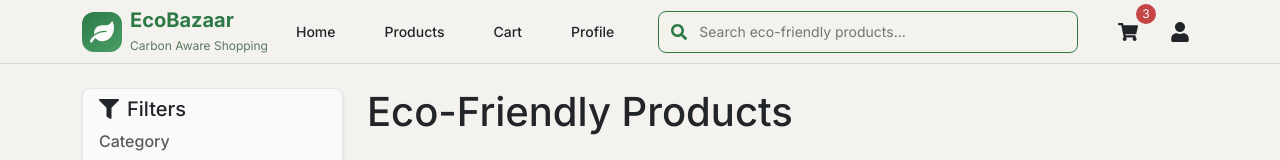
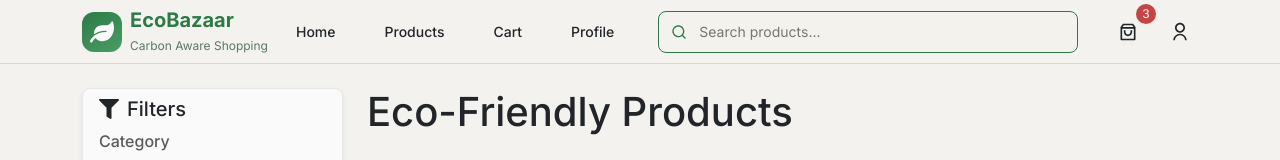
Before and after one commit to Kaushal-00/EcoBazaar, a React (Create React App) app in the folder frontend/: page / in a window 1280 px wide. Shown: the top 160 px of the page. Built offline with nearby package versions, Linux system fonts and the light colour scheme.

Commit message:
feat(navbar): Update icons and improve search bar styling
- Replace cart and profile icons with RiShoppingBag3Line and RiUserLine
- Adjust search bar alignment and styling
- Add proper hover and focus states
- Improve vertical centering of elements

```diff
--- a/frontend/src/components/Navbar/Navbar.js
+++ b/frontend/src/components/Navbar/Navbar.js
@@ -1,6 +1,7 @@
 import React from "react";
 import "./Navbar.css";
-import { FaShoppingCart, FaUser, FaLeaf, FaSearch } from "react-icons/fa";
+import { FaLeaf } from "react-icons/fa";
+import { RiShoppingBag3Line, RiUserLine, RiSearchLine } from "react-icons/ri";
 
 export default function Navbar() {
   return (
@@ -29,11 +30,11 @@ export default function Navbar() {
         {/* Search Bar */}
         <form className="search-wrapper">
           <div className="search-box">
-            <FaSearch className="search-icon" />
+            <RiSearchLine className="search-icon" />
             <input
               type="search"
-              placeholder="Search eco-friendly products..."
-              aria-label="Search eco-friendly products"
+              placeholder="Search products..."
+              aria-label="Search products"
             />
           </div>
         </form>
@@ -41,11 +42,11 @@ export default function Navbar() {
         {/* User Actions */}
         <div className="user-actions">
           <a href="/cart" className="position-relative">
-            <FaShoppingCart className="action-icon" />
+            <RiShoppingBag3Line className="action-icon" />
             <span className="cart-badge">3</span>
           </a>
           <a href="/profile">
-            <FaUser className="action-icon" />
+            <RiUserLine className="action-icon" />
           </a>
         </div>
       </div>
```
